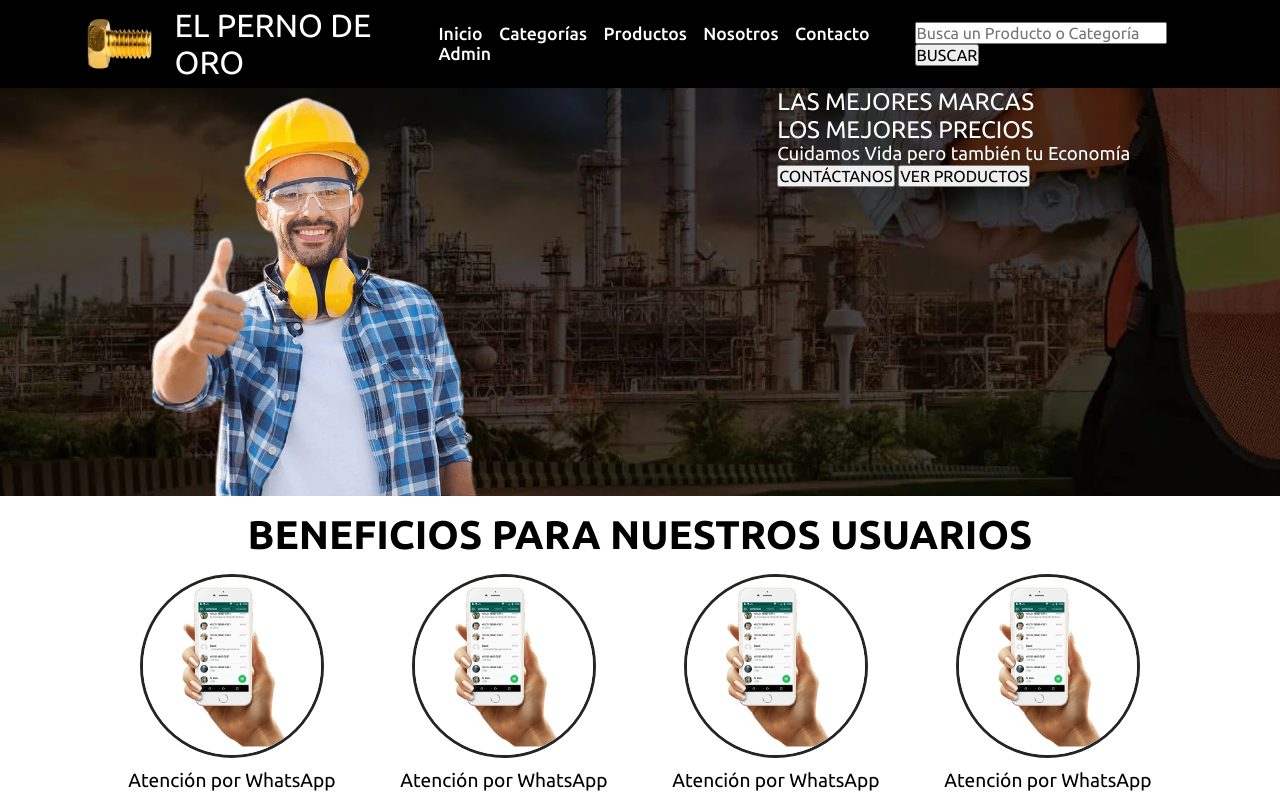
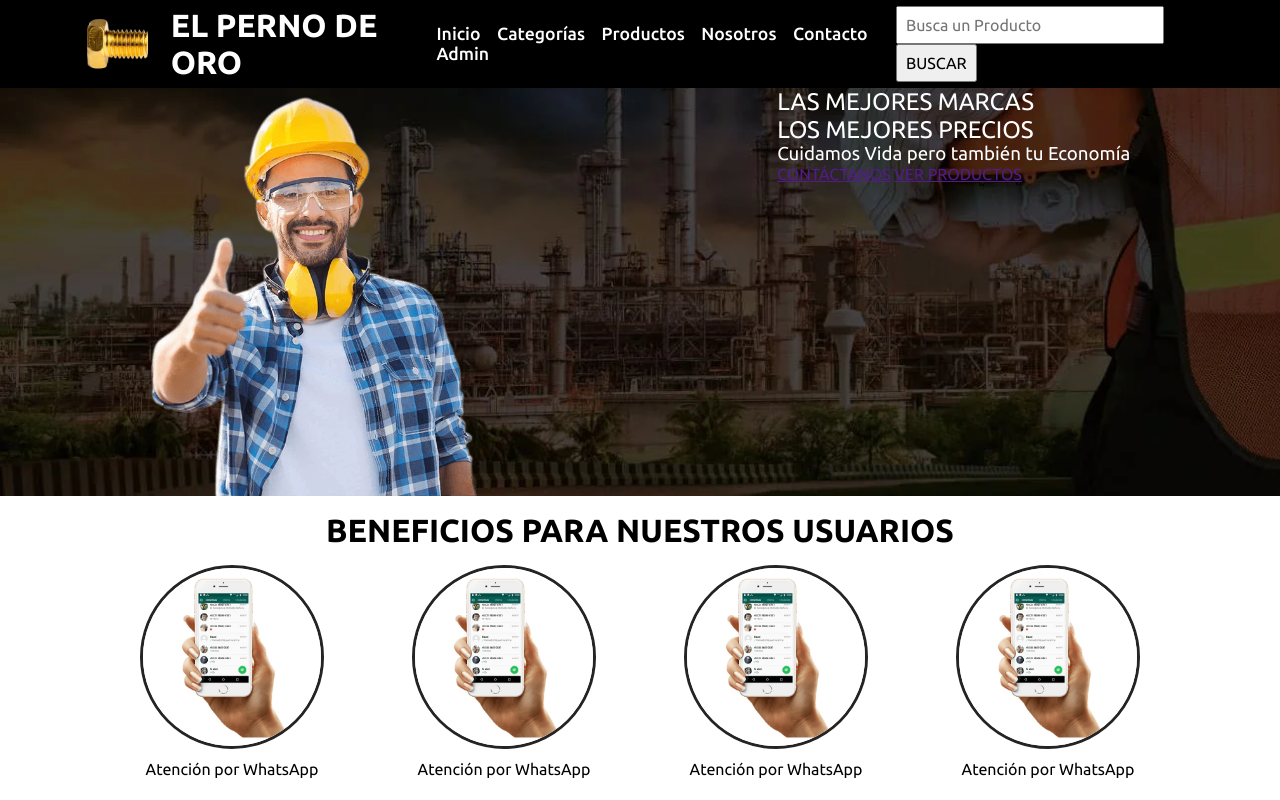
Before and after one commit to denardots/ferreteria, a PHP site: page / in a window 1280 px wide. Run offline with PHP 8.4, Linux system fonts and the light colour scheme.

Commit message:
Primer commit en máquina secundaria

```diff
--- a/index.html
+++ b/index.html
@@ -23,7 +23,7 @@
                     <figure>
                         <img class="nav__logo__img" src="resources/images/logo.webp" alt="logo">
                     </figure>
-                    <h1>EL PERNO DE ORO</h1>
+                    <h1 class="nav__logo__title">EL PERNO DE ORO</h1>
                 </div>
                 <ul>
                     <li class="nav__list">
@@ -46,8 +46,8 @@
                     </li>
                 </ul>
                 <form action="" method="post">
-                    <input type="text" name="txtBusqueda" placeholder="Busca un Producto o Categoría">
-                    <input type="submit" value="BUSCAR">
+                    <input class="nav__input" type="text" name="txtBusqueda" placeholder="Busca un Producto">
+                    <input class="nav__button" type="submit" value="BUSCAR">
                 </form>
             </nav>
             <div class="slogan">
@@ -58,8 +58,8 @@
                     <h2>LAS MEJORES MARCAS</h2>
                     <h2>LOS MEJORES PRECIOS</h2>
                     <h3>Cuidamos Vida pero también tu Economía</h3>
-                    <button>CONTÁCTANOS</button>
-                    <button>VER PRODUCTOS</button>
+                    <a href="">CONTÁCTANOS</a>
+                    <a href="">VER PRODUCTOS</a>
                 </div>
             </div>
         </header>
--- a/styles/index.css
+++ b/styles/index.css
@@ -26,9 +26,13 @@ main{
     padding: 0 5vw;
     background-color: #000000;
 }
-.nav, .nav__logo{
+.nav__logo{
     display: flex;
     align-items: center;
+}
+.nav__logo__title{
+    font-size: 2em;
+    font-weight: 700;
 }
 .nav__logo__img{
     height: 11vh;
@@ -42,6 +46,9 @@ main{
     font-weight: 500;
     text-decoration: none;
     color: var(--color-slogan);
+}
+.nav__input, .nav__button{
+    padding: 1vh;
 }
 .slogan{
     display: flex;
@@ -58,12 +65,13 @@ main{
 .benefits__title{
     padding: 2vh;
     text-align: center;
-    font-size: 2.5em;
+    font-size: 2em;
     font-weight: 700;
 }
 .benefits__items{
     display: flex;
     justify-content: space-around;
+    flex-wrap: wrap;
     text-align: center;
 }
 .benefits__items__img{
@@ -73,5 +81,5 @@ main{
 }
 .benefits__items__name{
     margin: 1vh;
-    font-size: 1.2em;
+    font-size: 1em;
 }
```
